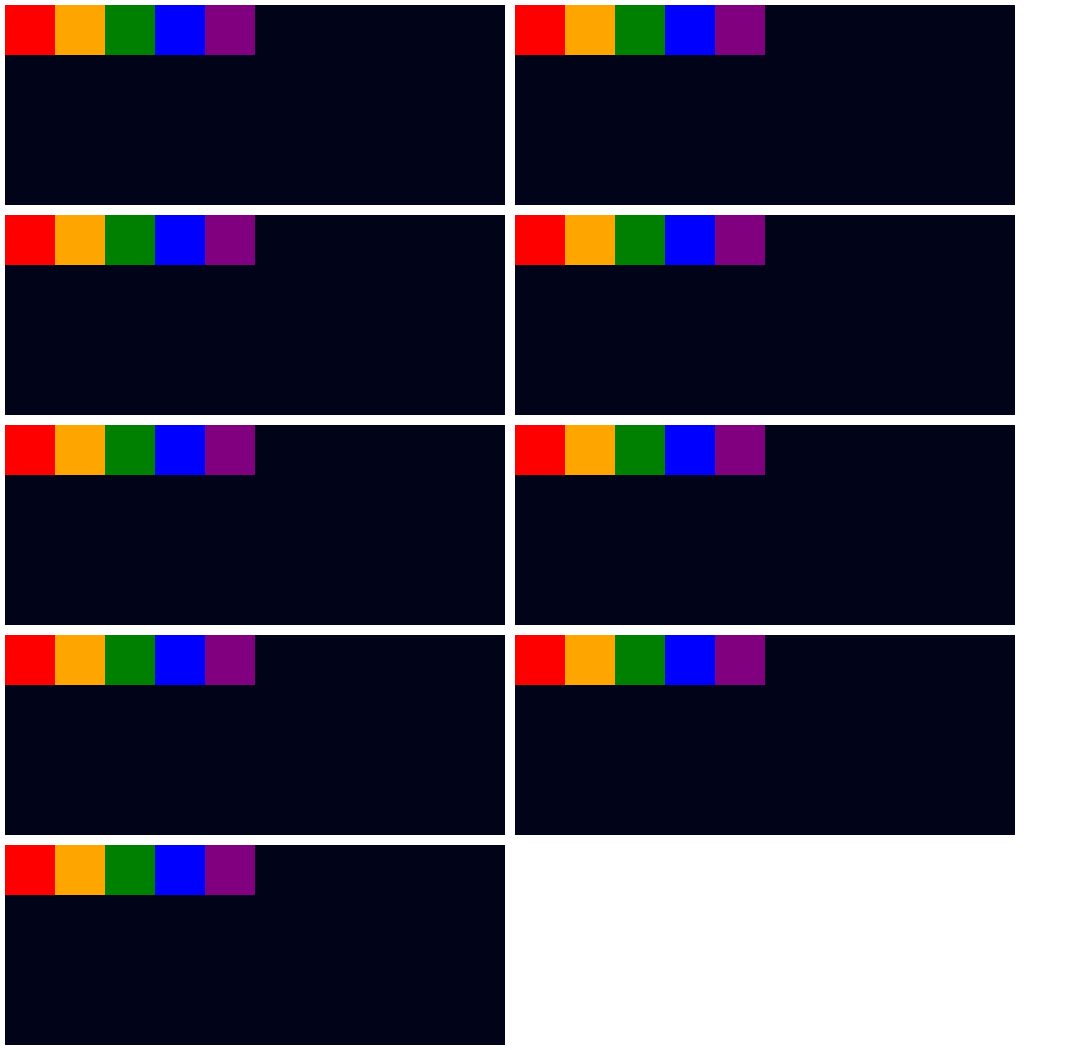
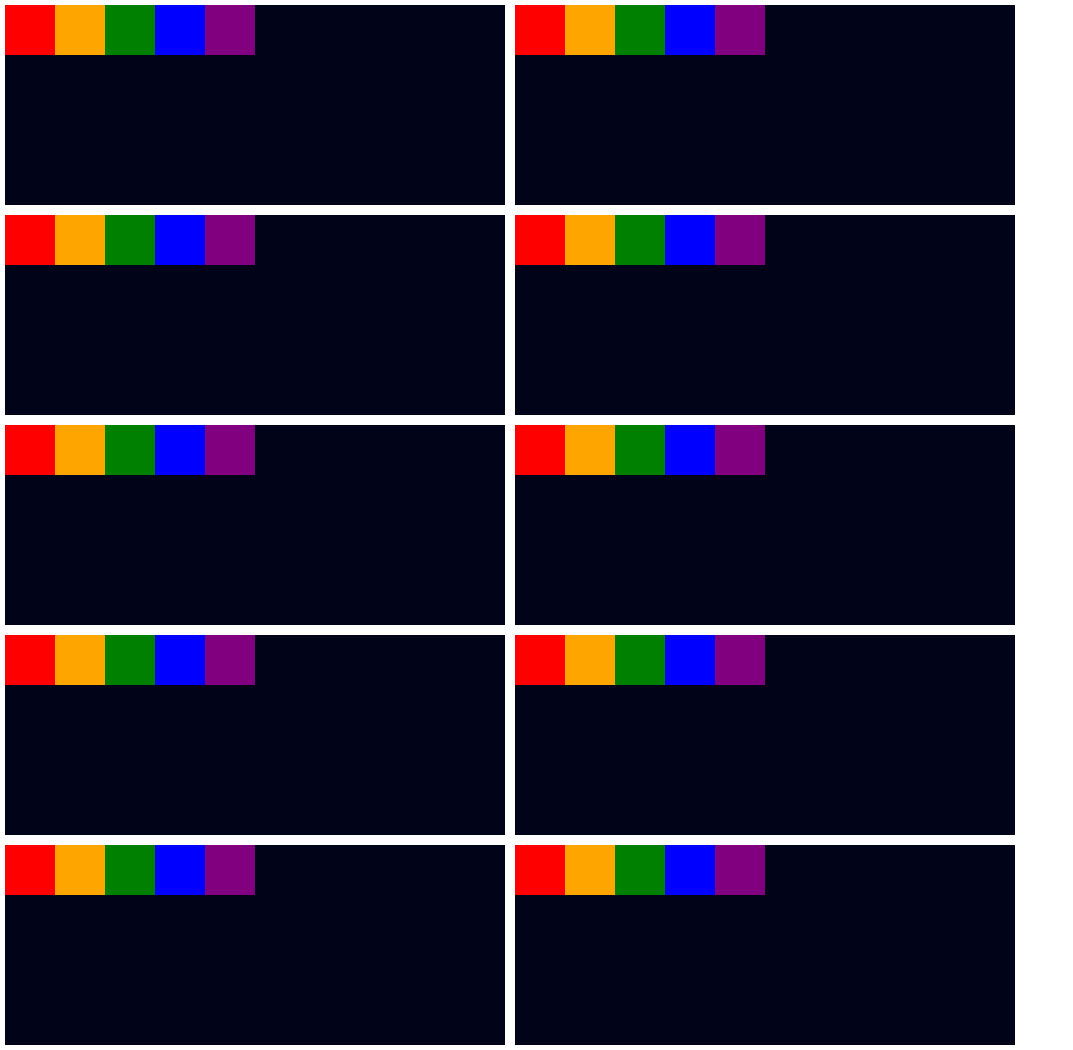
Before and after one commit to codefellows/seattle-code-201n30, a plain HTML site: page class-08/demo/index.html in a window 1280 px wide. Shown: the whole page, without its empty margins (0-1073 px from the left). Drawn offline with Linux system fonts and the light colour scheme.

Commit message:
skeleton

```diff
--- a/class-08/demo/index.html
+++ b/class-08/demo/index.html
@@ -75,6 +75,13 @@
       <div style="background-color: blue;"></div>
       <div style="background-color: purple;"></div>
     </section>
+    <section class="container" id="align-self">
+      <div style="background-color: red;"></div>
+      <div style="background-color: orange;"></div>
+      <div style="background-color: green;"></div>
+      <div style="background-color: blue;"></div>
+      <div style="background-color: purple;"></div>
+    </section>
   </section>
   </main>
   <footer></footer>
```
